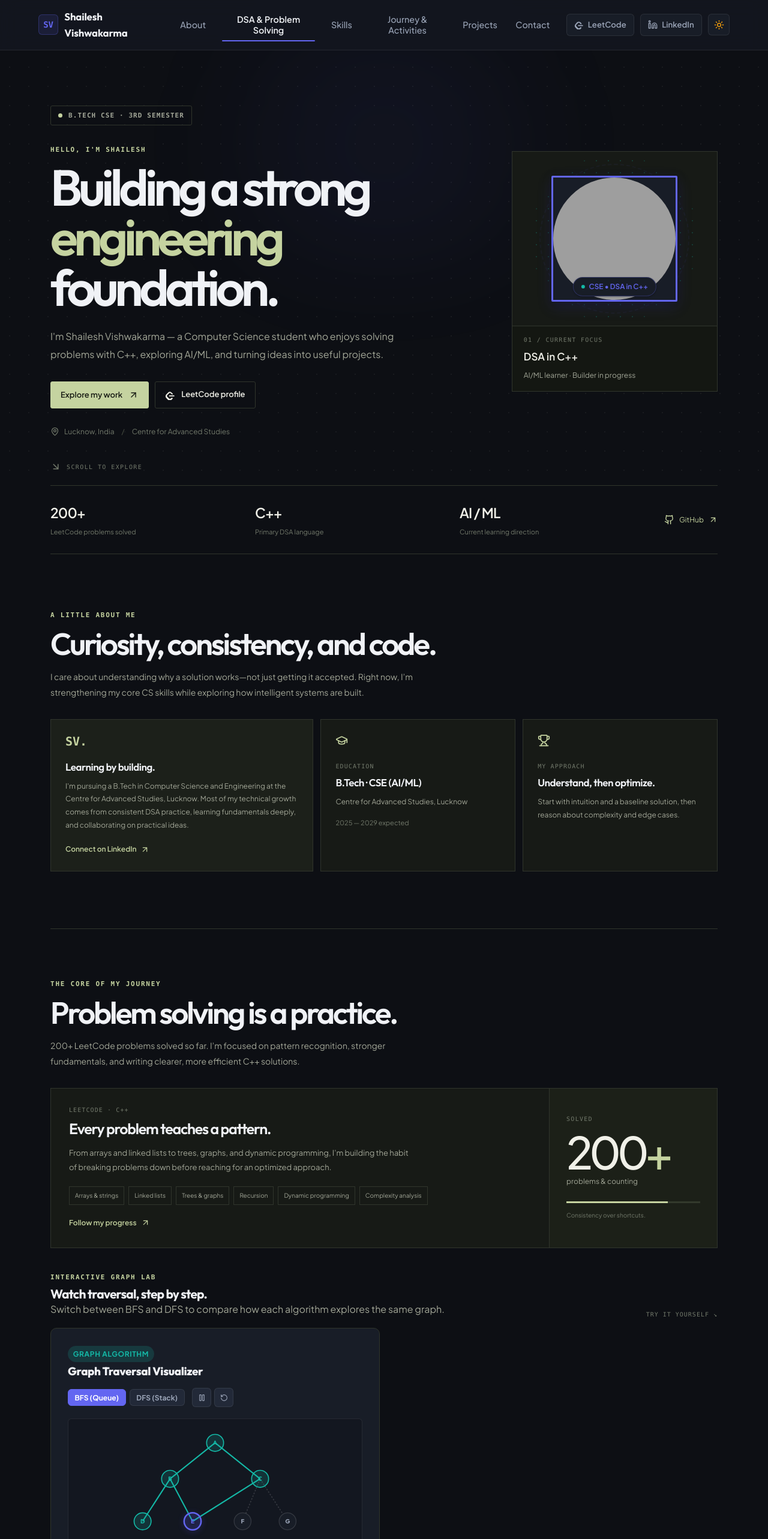
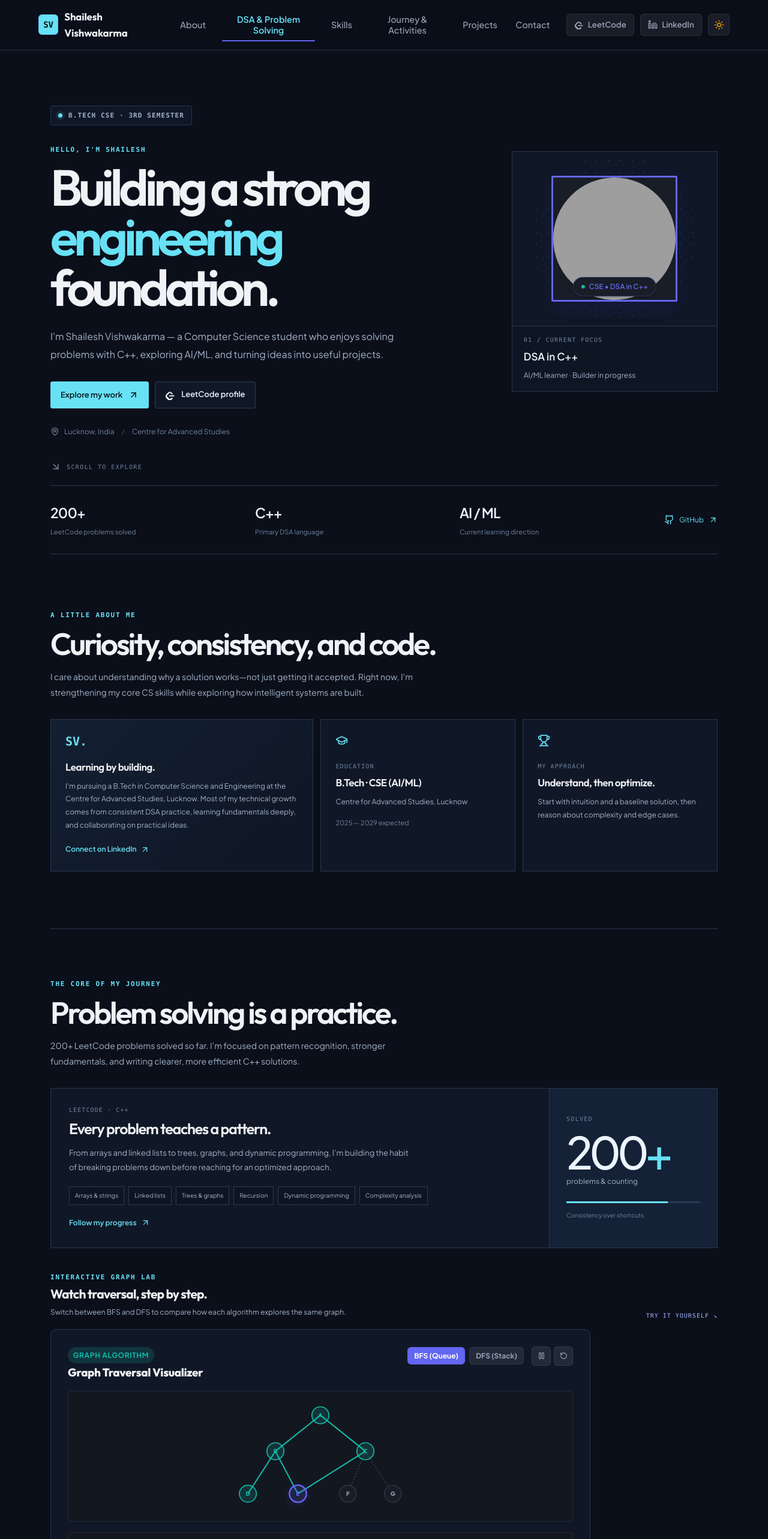
Before and after one commit to vshailesh2006-prog/Portfolio__, a React (Vite) app: page / in a window 1280 px wide. Shown: the top 2566 px of the page at 60% size. Built offline with nearby package versions, Linux system fonts and the light colour scheme; grey boxes are pictures that could not be loaded.

Commit message:
Refine palette to technical midnight navy and cyan

```diff
--- a/src/App.css
+++ b/src/App.css
@@ -2077,3 +2077,50 @@
  .folio-bottomline span:nth-child(2) { display:none; }
 }
 @media (prefers-reduced-motion: reduce) { .folio * { transition:none!important; scroll-behavior:auto!important; } }
+
+
+/* Technical palette refinement: midnight navy, cyan and restrained violet */
+:root {
+  --folio-bg:#0a0f1a; --folio-panel:#101827; --folio-panel-2:#141f31;
+  --folio-line:#27364b; --folio-ink:#edf4ff; --folio-muted:#a3b2c8;
+  --folio-dim:#71839d; --folio-accent:#68e1f5; --folio-violet:#a5b4fc;
+  color-scheme:dark;
+}
+[data-theme='dark'] {
+  --folio-bg:#0a0f1a; --folio-panel:#101827; --folio-panel-2:#141f31;
+  --folio-line:#27364b; --folio-ink:#edf4ff; --folio-muted:#a3b2c8;
+  --folio-dim:#71839d; --folio-accent:#68e1f5; --folio-violet:#a5b4fc;
+}
+.app-wrapper { background:#0a0f1a; color:#edf4ff; }
+.bg-canvas-wrapper { display:none!important; }
+.folio { --folio-bg:#0a0f1a; --folio-panel:#101827; --folio-panel-2:#141f31; --folio-line:#27364b; --folio-ink:#edf4ff; --folio-muted:#a3b2c8; --folio-dim:#71839d; --folio-accent:#68e1f5; }
+.folio-availability { background:#101827; border-color:#27364b; }
+.folio-availability span { box-shadow:0 0 0 4px rgba(104,225,245,.1); }
+.folio-kicker,.folio-eyebrow { color:#68e1f5!important; }
+.folio-hero h1 span,.folio-contact h2 span { color:#68e1f5; }
+.folio-button-primary { background:#68e1f5; border-color:#68e1f5; color:#07121b!important; }
+.folio-button-primary:hover { background:#9aeffb; border-color:#9aeffb; }
+.folio-button-quiet { background:#101827; border-color:#2b3c53; }
+.folio-button-quiet:hover { background:#162237; border-color:#68e1f5; }
+.folio-portrait,.folio-about-card,.folio-skill-card,.folio-project-card { background:#101827; border-color:#27364b; }
+.folio-about-main,.folio-learning-panel { background:linear-gradient(135deg,#131f32 0%,#101827 78%); }
+.folio-hero-note { background:#0e1624; border-color:#27364b; }
+.folio-dsa-feature { background:#101827; border-color:#27364b; }
+.folio-dsa-stat { background:#142136; border-color:#27364b; }
+.folio-stat-rule { background:#2b3a51; }
+.folio-stat-rule span { background:#68e1f5; }
+.folio-topic-list span,.folio-project-stack span { background:#0d1522; border-color:#2a3a51; }
+.folio-proof-strip,.folio-experience-list,.folio-experience-list article,.folio-contact,.folio-bottomline { border-color:#27364b; }
+.folio-graph-only { display:block!important; max-width:900px; }
+.folio-graph-only>* { background:#101827!important; border:1px solid #27364b!important; box-shadow:none!important; width:100%; }
+.folio-graph-subtitle { margin-top:8px; font-size:12px; line-height:1.7; }
+.folio-small-tag { color:#a5b4fc; }
+.folio-skill-card>svg,.folio-project-top>svg { color:#68e1f5; }
+.folio-card-mark { color:#68e1f5; }
+.folio-inline-link,.folio-proof-link { color:#68e1f5!important; }
+.folio-experience-list article>span:first-child { color:#68e1f5; }
+.navbar-header { background:rgba(10,15,26,.94)!important; border-color:#27364b!important; backdrop-filter:blur(16px); }
+.navbar-header.scrolled { background:rgba(10,15,26,.97)!important; }
+.brand-initials { background:#68e1f5!important; color:#07121b!important; }
+.nav-link-highlight,.nav-link:hover,.mobile-highlight { color:#68e1f5!important; }
+@media(max-width:640px){.folio-graph-only{overflow:hidden}.folio-graph-subtitle{max-width:34ch}}
```
